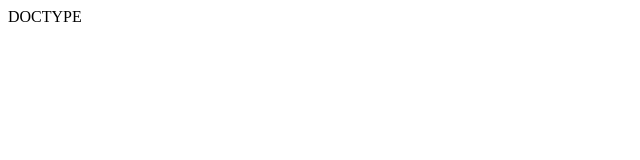
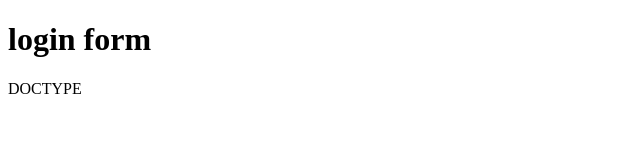
Before and after one commit to ummubayy/sample-landing-page, a plain HTML site: page index.html in a window 1280 px wide. Shown: the whole page, without its empty margins (0-640 px from the left). Drawn offline with Linux system fonts and the light colour scheme.

Commit message:
login form

```diff
--- /dev/null
+++ b/dir3/landing4.js
@@ -0,0 +1 @@
+console.log("This is my true color")
--- a/index.html
+++ b/index.html
@@ -7,6 +7,6 @@
     <title>Document</title>
 </head>
 <body>
-
+    <h1>login form</h1>
 </body>
 </html>DOCTYPE
```
Also changed, not shown: login.html (added, +1 -0 lines), login.js (added), summy.txt (added).
